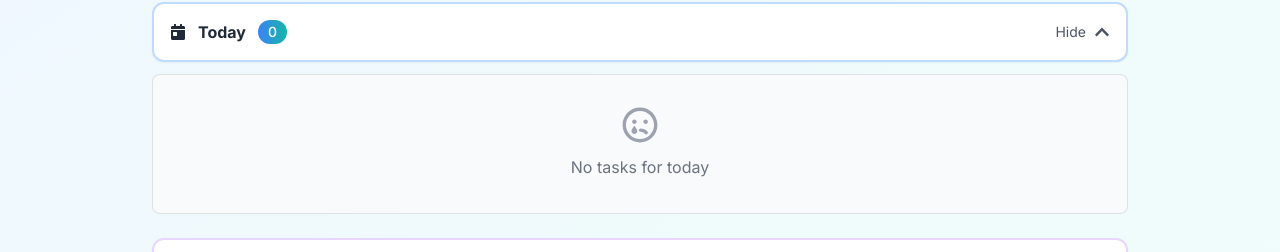
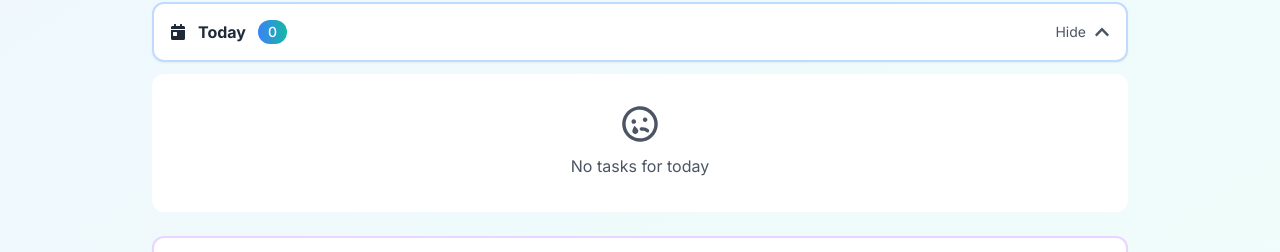
Before and after one commit to shivamkarn1/TodoWebsite, a React (Vite) app: page / in a window 1280 px wide. Shown: the part 456-708 px from the top of the page. Built offline with nearby package versions, Linux system fonts and the light colour scheme; a web font is replaced by a local one.

Commit message:
Made styling better

```diff
--- a/src/components/ui/EmptyState.jsx
+++ b/src/components/ui/EmptyState.jsx
@@ -1,15 +1,64 @@
-import { FaRegSadTear } from 'react-icons/fa';
+import { FaRegSadTear } from "react-icons/fa";
+import { motion } from "framer-motion";
 
-const EmptyState = ({ message = "No items found", icon = <FaRegSadTear /> }) => {
+const EmptyState = ({
+  message = "No items found",
+  icon = <FaRegSadTear />,
+  themeStyle,
+}) => {
   return (
-    <div className="flex flex-col items-center justify-center p-8 text-center rounded-lg bg-gray-50 dark:bg-gray-800/50 border border-gray-100 dark:border-gray-700">
-      <div className="text-gray-400 dark:text-gray-500 text-4xl mb-3">
+    <motion.div
+      className={`flex flex-col items-center justify-center p-8 text-center rounded-xl backdrop-blur-sm relative overflow-hidden group ${
+        themeStyle?.inputBg || "bg-gray-50 dark:bg-gray-800/50"
+      }`}
+      style={{
+        background: `linear-gradient(135deg, ${
+          themeStyle?.background || "transparent"
+        } 0%, ${themeStyle?.cardBg || "transparent"} 50%, ${
+          themeStyle?.background || "transparent"
+        } 100%)`,
+        boxShadow: `0 8px 32px -8px ${
+          themeStyle?.accent || "rgba(0,0,0,0.1)"
+        }10, 0 0 0 1px ${themeStyle?.accent || "rgba(0,0,0,0.1)"}05`,
+      }}
+      initial={{ opacity: 0, y: 20 }}
+      animate={{ opacity: 1, y: 0 }}
+      transition={{ duration: 0.5, ease: "easeOut" }}
+      whileHover={{
+        boxShadow: `0 12px 40px -8px ${
+          themeStyle?.accent || "rgba(0,0,0,0.1)"
+        }15, 0 0 20px ${themeStyle?.accent || "rgba(0,0,0,0.1)"}08`,
+      }}
+    >
+      <div className="absolute inset-0 bg-gradient-to-r from-transparent via-white/3 to-transparent opacity-0 group-hover:opacity-100 transition-opacity duration-700 -skew-x-12"></div>
+      <motion.div
+        className={`${
+          themeStyle?.textSecondary || "text-gray-400 dark:text-gray-500"
+        } text-4xl mb-3 relative z-10`}
+        animate={{
+          rotate: [0, -10, 10, -5, 5, 0],
+          scale: [1, 1.1, 1],
+        }}
+        transition={{
+          duration: 3,
+          repeat: Infinity,
+          repeatDelay: 2,
+          ease: "easeInOut",
+        }}
+      >
         {icon}
-      </div>
-      <p className="text-gray-500 dark:text-gray-400">
+      </motion.div>
+      <motion.p
+        className={`${
+          themeStyle?.textSecondary || "text-gray-500 dark:text-gray-400"
+        } relative z-10`}
+        initial={{ opacity: 0 }}
+        animate={{ opacity: 1 }}
+        transition={{ delay: 0.3, duration: 0.5 }}
+      >
         {message}
-      </p>
-    </div>
+      </motion.p>
+    </motion.div>
   );
 };
 
```
